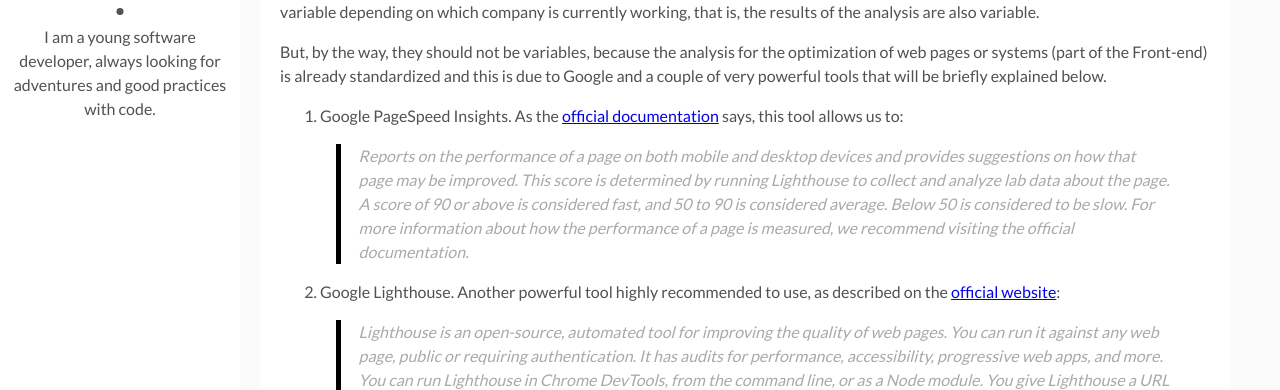
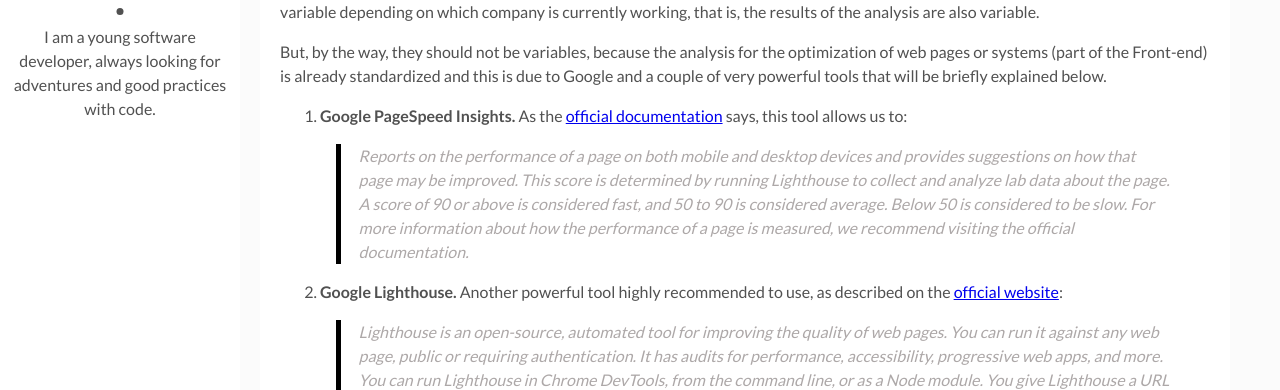
Before and after one commit to guille1194/suspicious-solution, a Jekyll site: the page built from _posts/2019-04-15-The-big-deal-about-web-optimization.markdown, in a window 1280 px wide and 900 px high, scrolled down 618 px. Shown: the part 154-544 px from the top of the window. Built offline with Jekyll 4.4.1, drawn with Linux system fonts in a browser that asks for light colours; comment, search, counter and statistics services are not loaded.

```diff
--- a/_posts/2019-04-15-The-big-deal-about-web-optimization.markdown
+++ b/_posts/2019-04-15-The-big-deal-about-web-optimization.markdown
@@ -13,13 +14,13 @@ Now, as the title of the article says, the great detail exists regarding the way
 
 But, by the way, they should not be variables, because the analysis for the optimization of web pages or systems (part of the Front-end) is already standardized and this is due to Google and a couple of very powerful tools that will be briefly explained below.
 
-1. Google PageSpeed Insights.
+1. **Google PageSpeed Insights.**
 As the [official documentation] says, this tool allows us to:
 > Reports on the performance of a page on both mobile and desktop devices and provides suggestions on how that page may be improved.
 > This score is determined by running Lighthouse to collect and analyze lab data about the page. A score of 90 or above is considered fast, and 50 to 90 is considered average. Below 50 is considered to be slow.
 For more information about how the performance of a page is measured, we recommend visiting the official documentation.
 
-2. Google Lighthouse.
+2. **Google Lighthouse.**
 Another powerful tool highly recommended to use, as described on the [official website]:
 > Lighthouse is an open-source, automated tool for improving the quality of web pages. You can run it against any web page, public or requiring authentication. It has audits for performance, accessibility, progressive web apps, and more.
 > You can run Lighthouse in Chrome DevTools, from the command line, or as a Node module. You give Lighthouse a URL to audit, it runs a series of audits against the page, and then it generates a report on how well the page did. From there, use the failing audits as indicators on how to improve the page. Each audit has a reference doc explaining why the audit is important, as well as how to fix it.
```
Also changed, not shown: other parts of _posts/2019-04-15-The-big-deal-about-web-optimization.markdown (+1 -0 lines).
